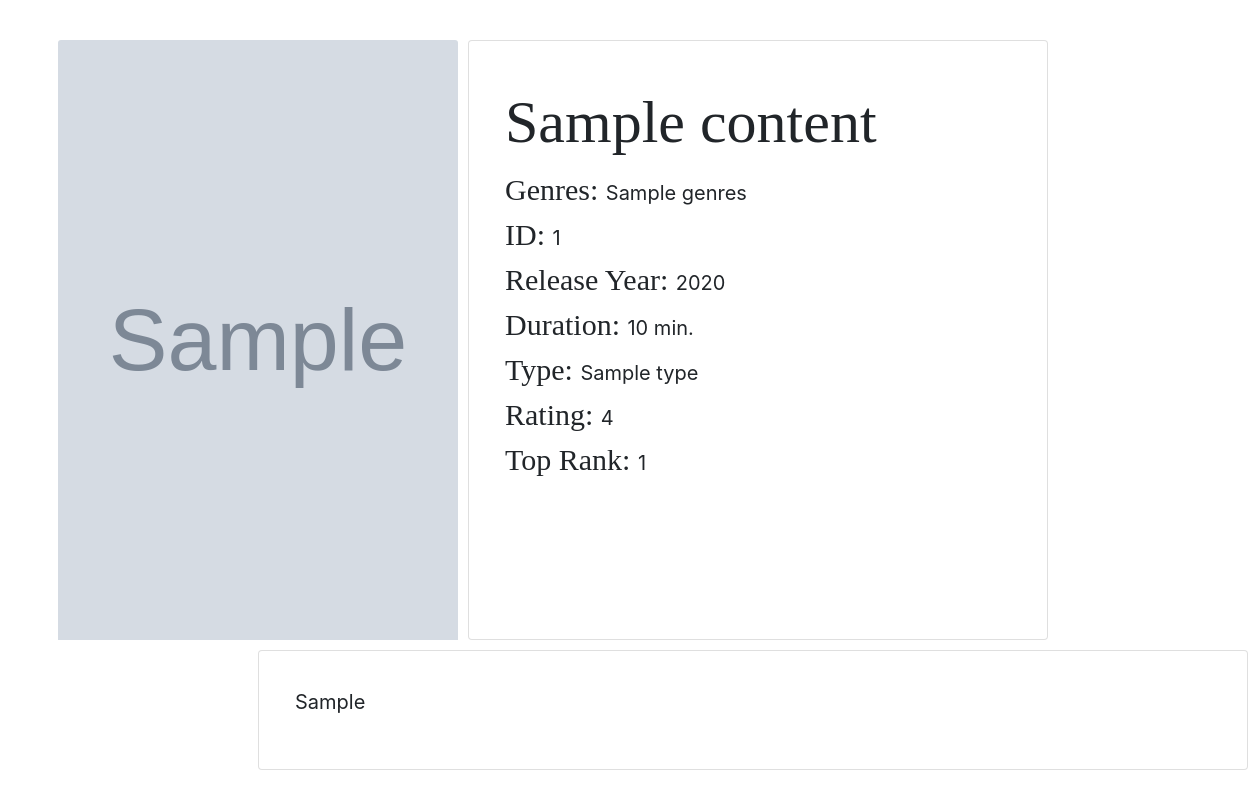
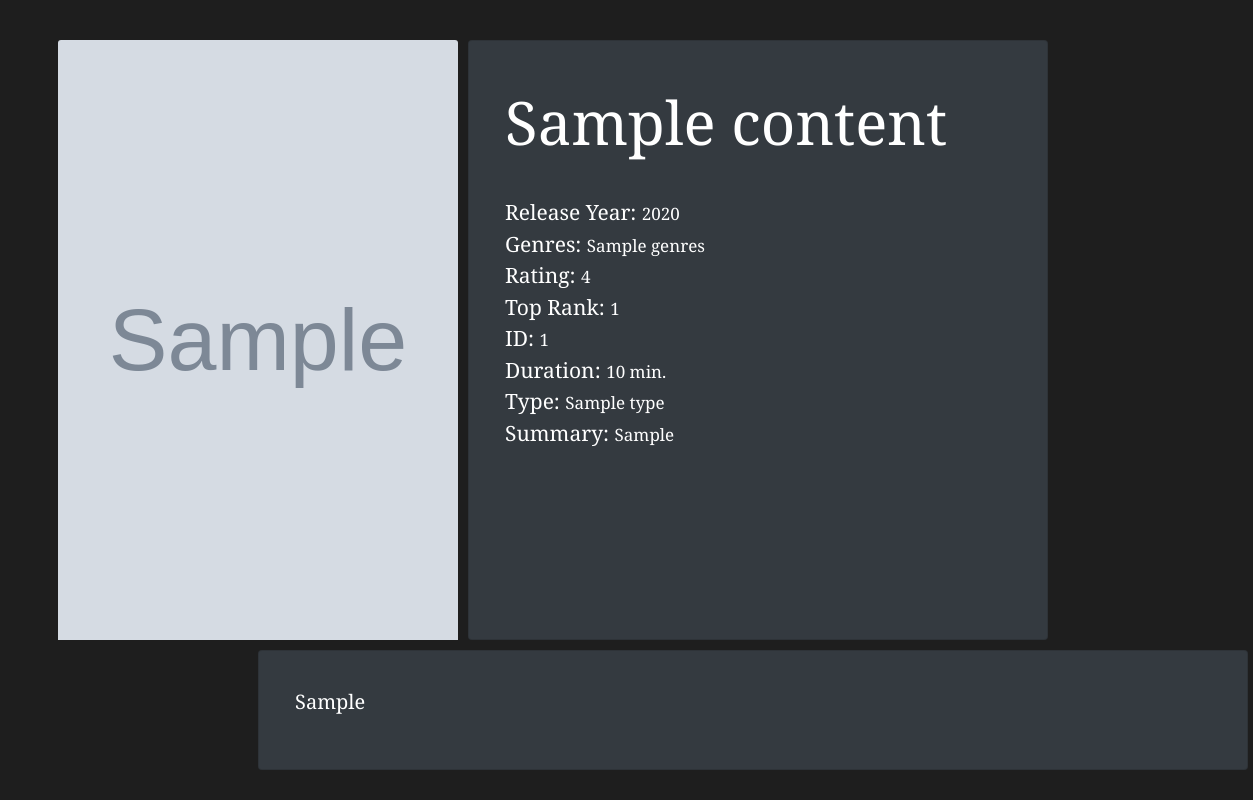
Before and after one commit to deansainer/watch-play-list, a Django app: template organizer_app/templates/organizer_app/details.html in a window 1520 px wide. Shown: the whole page, without its empty margins (267-1520 px from the left). Run offline with Django 4.2, Linux system fonts and the light colour scheme; the template is opened without the code that fills it: most values are stand-ins (such as "Sample title", 1, 10 or a date in 2020); grey boxes marked "Sample" are stand-in pictures; data that the repository does not hold is empty.

Commit message:
made web-pages dark

```diff
--- a/organizer_app/templates/organizer_app/details.html
+++ b/organizer_app/templates/organizer_app/details.html
@@ -4,22 +4,23 @@
 <div class="container" style="display: flex">
 <img src="{{content.image}}" style="width: 400px; height: 600px; margin-left: 120px; margin-top: 40px" class="card-img-top"/>
 
-<div class="card p-3" style="width: 600px; display: flex; height: 600px; margin-top: 40px; margin-left: 10px">
+<div class="card p-3 text-white bg-dark" style="width: 600px; display: flex; height: 600px; margin-top: 40px; margin-left: 10px; font-family: Georgia, serif">
     <blockquote class="blockquote mb-0 card-body">
-      <span class="title">{{content.title}}</span><br>
-      <span class="span1">Genres: </span><span>{{content.genres}}</span><br>
-      <span class="span1">ID: </span><span>{{content.id}}</span><br>
-      <span class="span1">Release Year: </span><span>{{content.year}}</span><br>
-      <span class="span1">Duration: </span><span>{{content.duration}} min.</span><br>
-      <span class="span1">Type: </span><span>{{content.type}}</span><br>
-      <span class="span1">Rating: </span><span>{{content.rating}}</span><br>
-      <span class="span1">Top Rank: </span><span>{{content.top_rank}}</span><br>
+      <span class="title">{{content.title}}</span><br><br>
+      <span class="span1">Release Year: </span><span class="span3">{{content.year}}</span><br>
+      <span class="span1">Genres: </span><span class="span3">{{content.genres}}</span><br>
+      <span class="span1">Rating: </span><span class="span3">{{content.rating}}</span><br>
+      <span class="span1">Top Rank: </span><span class="span3">{{content.top_rank}}</span><br>
+      <span class="span1">ID: </span><span class="span3">{{content.id}}</span><br>
+      <span class="span1">Duration: </span><span class="span3">{{content.duration}} min.</span><br>
+      <span class="span1">Type: </span><span class="span3">{{content.type}}</span><br>
+        <span class="span1">Summary: </span><span class="span3">{{content.some_plot}}</span><br>
     </blockquote>
   </div>
 </div>
 
-<div class="card p-3" style="width: 990px; margin-left: 525px; margin-top: 10px; margin-bottom: 10px">
+<div class="card p-3 text-white bg-dark" style="width: 990px; margin-left: 525px; margin-top: 10px; margin-bottom: 10px">
     <blockquote class="blockquote mb-0 card-body">
-      <p>{{content.full_plot}}</p>
+      <p style="font-family: Georgia, serif">{{content.full_plot}}</p>
     </blockquote>
   </div>
--- a/static/css/main.css
+++ b/static/css/main.css
@@ -4,10 +4,11 @@
 }
 .content_name{
     font-size: 25px;
+    font-family: Georgia, serif;
 }
 
-.cart_buttons{
-    margin-top: 75px;
+.card_buttons{
+    margin-top: 67px;
     margin-bottom: 10px;
 }
 .details_card{
@@ -24,14 +25,30 @@
 }
 .title{
     font-size: 60px;
-    font-family: "Times New Roman", Times, serif;;
+    font-family: Georgia, serif
 }
 .span1{
-    font-family: "Times New Roman", Times, serif;;
-    font-size: 30px;
+    font-family: Georgia, serif;
+    font-size: 21px;
 }
-.duration{
+.span2{
+    font-family: Georgia, serif;
+    font-size: 19px;
+}
+.span3{
+    font-family: Georgia, serif;
+    font-size: 17px;
+}
+.duration {
     margin-top: 6px;
     margin-left: 8px;
     font-size: 15px;
+    font-family: Georgia, serif;
+
 }
+.p1{
+    font-family: Georgia, serif
+}
+body{
+    background-color: #1E1E1E;
+}
```
Also changed, not shown: organizer_app/templates/organizer_app/organizer.html (+9 -9 lines), organizer_app/test_get.py (+15 -15 lines), organizer_app/migrations/0006_deletedcontent.py (added).
